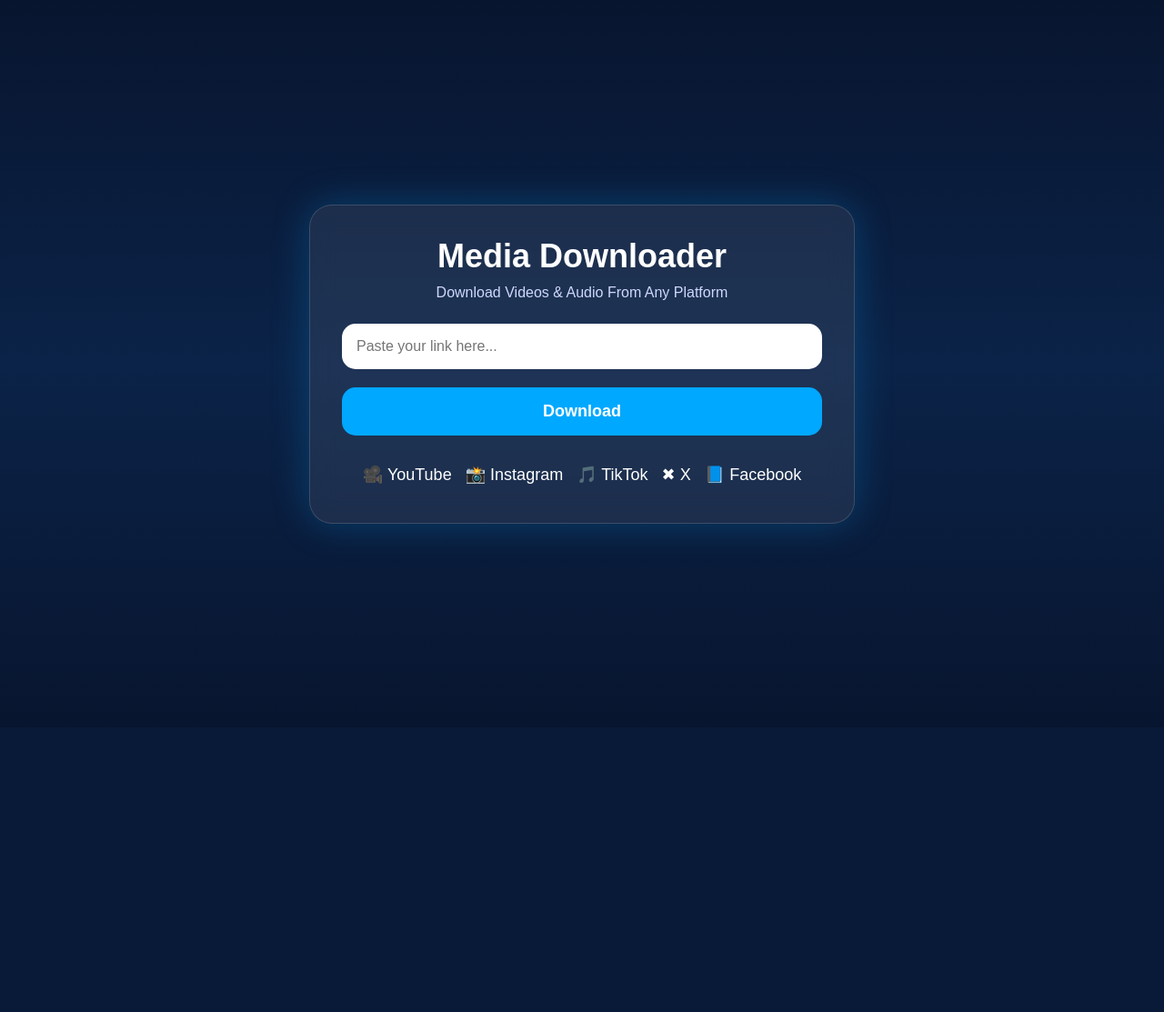
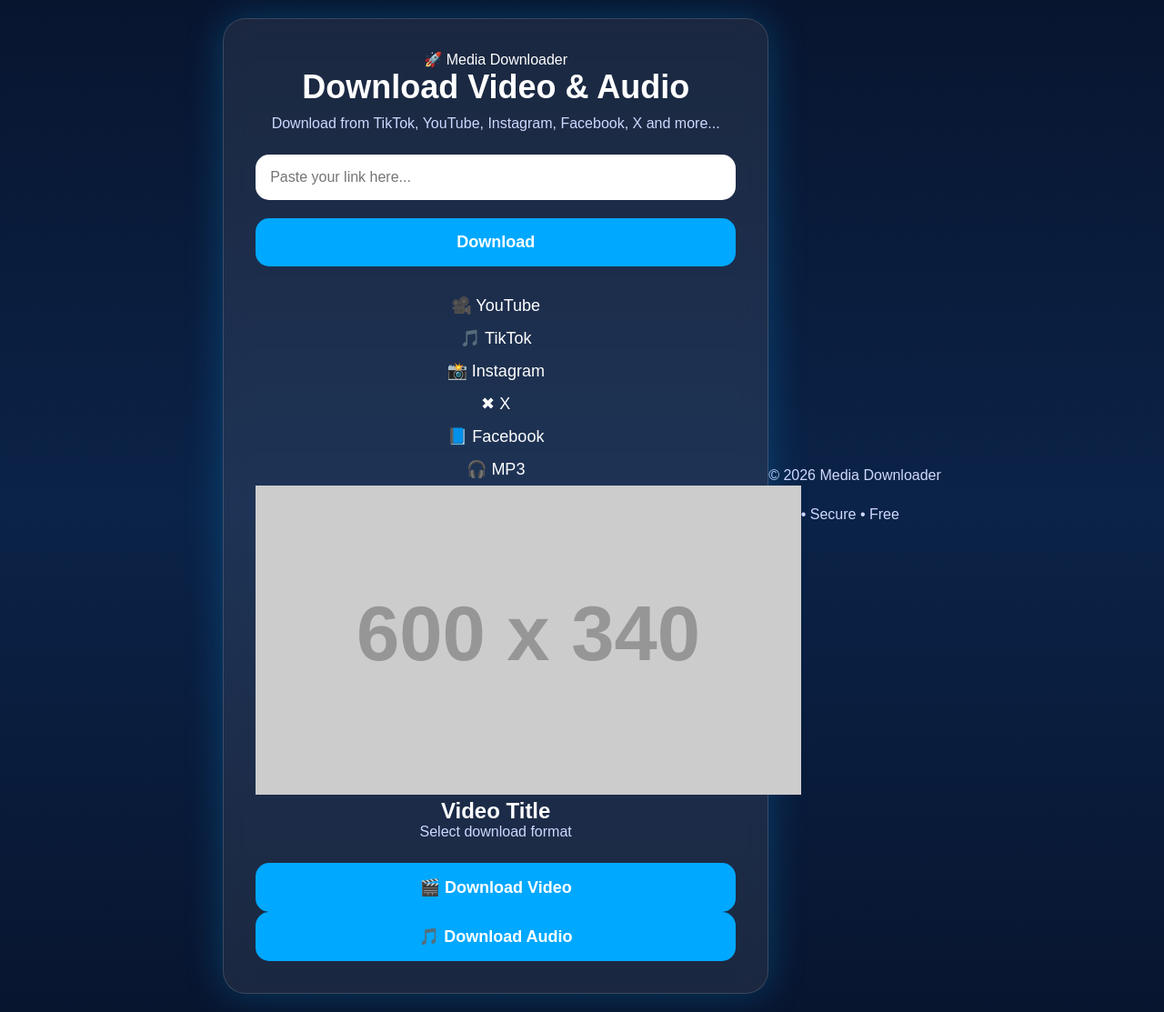
Before and after one commit to fadhlali0409/media-downloader, a Flask app: page / in a window 1280 px wide. Shown: the whole page at 91% size. Before the commit the page ends 594 px from the top, so only its background shows below. Run offline with Flask 3, Linux system fonts and the light colour scheme; grey boxes labelled with a size stand in for pictures from a placeholder-image service; some libraries are stand-ins or nearby versions.

Commit message:
Update index.html

```diff
--- a/templates/index.html
+++ b/templates/index.html
@@ -4,31 +4,94 @@
 <meta charset="UTF-8">
 <meta name="viewport" content="width=device-width, initial-scale=1.0">
 <title>Media Downloader</title>
+
 <link rel="stylesheet" href="/static/css/style.css">
+
+<link rel="preconnect" href="https://fonts.googleapis.com">
+<link rel="preconnect" href="https://fonts.gstatic.com" crossorigin>
+<link href="https://fonts.googleapis.com/css2?family=Cairo:wght@400;600;700;800&display=swap" rel="stylesheet">
+
 </head>
 
 <body>
 
+<div class="background"></div>
+
 <div class="container">
 
-  <h1>Media Downloader</h1>
+<div class="logo">
+🚀 Media Downloader
+</div>
 
-  <p>Download Videos & Audio From Any Platform</p>
+<h1>
+Download Video & Audio
+</h1>
+
+<p class="subtitle">
+Download from TikTok, YouTube, Instagram, Facebook, X and more...
+</p>
+
+<div class="search-box">
 
 <input
 type="text"
 placeholder="Paste your link here..."
 >
 
-  <button>Download</button>
+<button>
+Download
+</button>
 
+</div>
 <div class="platforms">
-    🎥 YouTube &nbsp;
-    📸 Instagram &nbsp;
-    🎵 TikTok &nbsp;
-    ✖ X &nbsp;
-    📘 Facebook
+
+<div class="platform">🎥 YouTube</div>
+
+<div class="platform">🎵 TikTok</div>
+
+<div class="platform">📸 Instagram</div>
+
+<div class="platform">✖ X</div>
+
+<div class="platform">📘 Facebook</div>
+
+<div class="platform">🎧 MP3</div>
+
 </div>
+
+<div class="result-card">
+
+<img
+src="https://placehold.co/600x340"
+alt="Preview"
+>
+
+<h2>Video Title</h2>
+
+<p>Select download format</p>
+
+<div class="buttons">
+
+<button class="video-btn">
+🎬 Download Video
+</button>
+
+<button class="audio-btn">
+🎵 Download Audio
+</button>
+
+</div>
+
+</div>
+</div>
+
+<footer>
+
+<p>© 2026 Media Downloader</p>
+
+<p>Fast • Secure • Free</p>
+
+</footer>
 
 </div>
 
```
Lines whose indentation alone changed are shown as unchanged.
